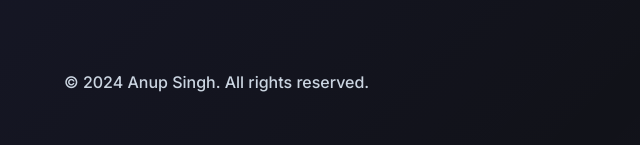
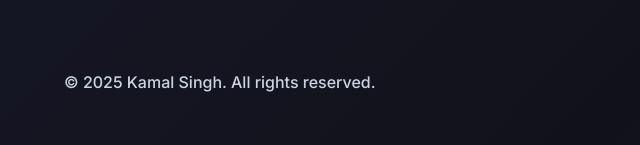
Before and after one commit to kamalsinghstg26-cmyk/myportfolio, a plain HTML site: page index.html in a window 1280 px wide. Shown: the part 7319-7464 px from the top of the page, 0-640 px from the left. Drawn offline with Linux system fonts and the light colour scheme.

Commit message:
Update index.html

```diff
--- a/index.html
+++ b/index.html
@@ -77,6 +77,7 @@
                 <div class="hero-image">
                     <div class="profile-image">
                         <img src="ohoto.jpeg" alt="Kamal Singh" class="profile-pic">
+
                     </div>
                 </div>
             </div>
@@ -307,7 +308,7 @@
 <footer class="footer">
   <div class="container">
     <div class="footer-content">
-      <p>&copy; 2024 Anup Singh. All rights reserved.</p>
+      <p>&copy; 2025 Kamal Singh. All rights reserved.</p>
       <div class="social-links">
         <!-- GitHub -->
         <a href="https://github.com/kamalsinghstg26-cmyk" target="_blank" rel="noopener noreferrer" class="social-link github">
```
